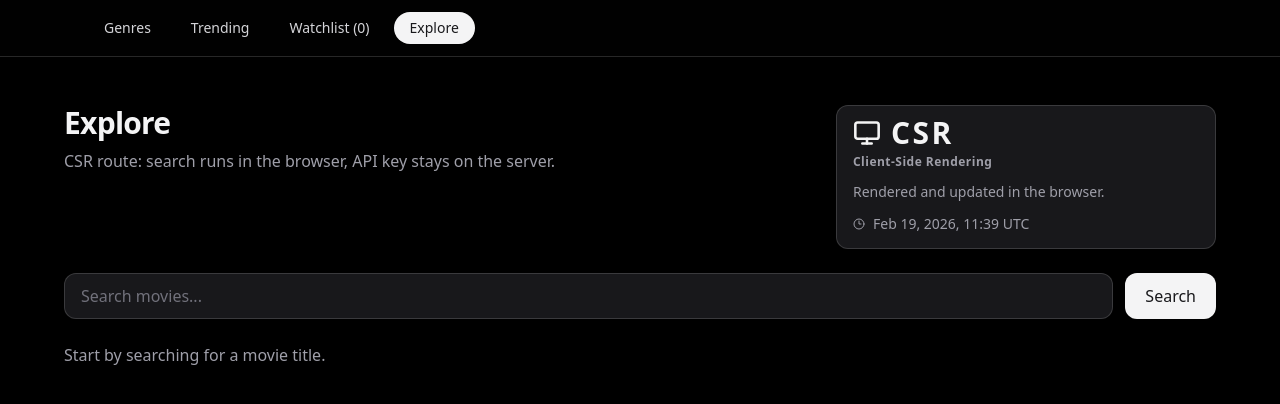
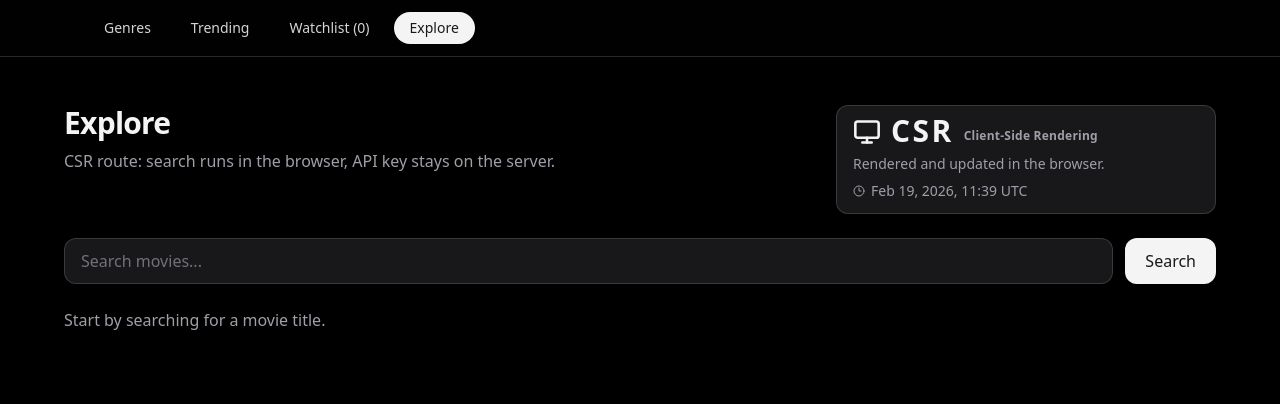
Before and after one commit to SilviuIordache/nextjs-rendering-modes, a Next.js app: page /explore in a window 1280 px wide. Shown: the top 404 px of the page. Built offline with nearby package versions, Linux system fonts and the light colour scheme.

Commit message:
Refine RenderModeCard layout

```diff
--- a/app/components/RenderModeCard.tsx
+++ b/app/components/RenderModeCard.tsx
@@ -65,9 +65,9 @@ export default function RenderModeCard({
   }[modeIcon];
 
   return (
-    <aside className="w-full rounded-xl border border-black/10 bg-white px-4 py-3 shadow-sm sm:w-[380px] dark:border-white/15 dark:bg-zinc-900">
-      <div className="space-y-1.5">
-        <div className="flex items-center gap-2.5">
+    <aside className="w-full rounded-xl border border-black/10 bg-white px-4 py-2.5 shadow-sm sm:w-[380px] dark:border-white/15 dark:bg-zinc-900">
+      <div className="space-y-1">
+        <div className="flex items-end gap-2.5">
           <ModeIcon
             className="h-7 w-7 text-zinc-100"
             strokeWidth={2.2}
@@ -76,15 +76,15 @@ export default function RenderModeCard({
           <p className="text-3xl font-extrabold uppercase leading-none tracking-[0.08em] text-zinc-200 dark:text-zinc-100">
             {mode}
           </p>
+          <p className="pb-0.5 text-xs font-semibold tracking-[0.02em] text-zinc-500 dark:text-zinc-400">
+            {modeFullName}
+          </p>
         </div>
-        <p className="text-xs font-semibold tracking-[0.04em] text-zinc-500 dark:text-zinc-400">
-          {modeFullName}
-        </p>
       </div>
-      <p className="mt-3 text-sm text-zinc-400 dark:text-zinc-400">
+      <p className="mt-2 text-sm leading-snug text-zinc-400 dark:text-zinc-400">
         {modeDescription}
       </p>
-      <p className="mt-3 inline-flex items-center gap-2 text-sm text-zinc-500 dark:text-zinc-400">
+      <p className="mt-2 inline-flex items-center gap-1.5 text-sm text-zinc-500 dark:text-zinc-400">
         <Clock3 className="h-[12px] w-[12px]" aria-hidden />
         <span>
           {absolute}
```
